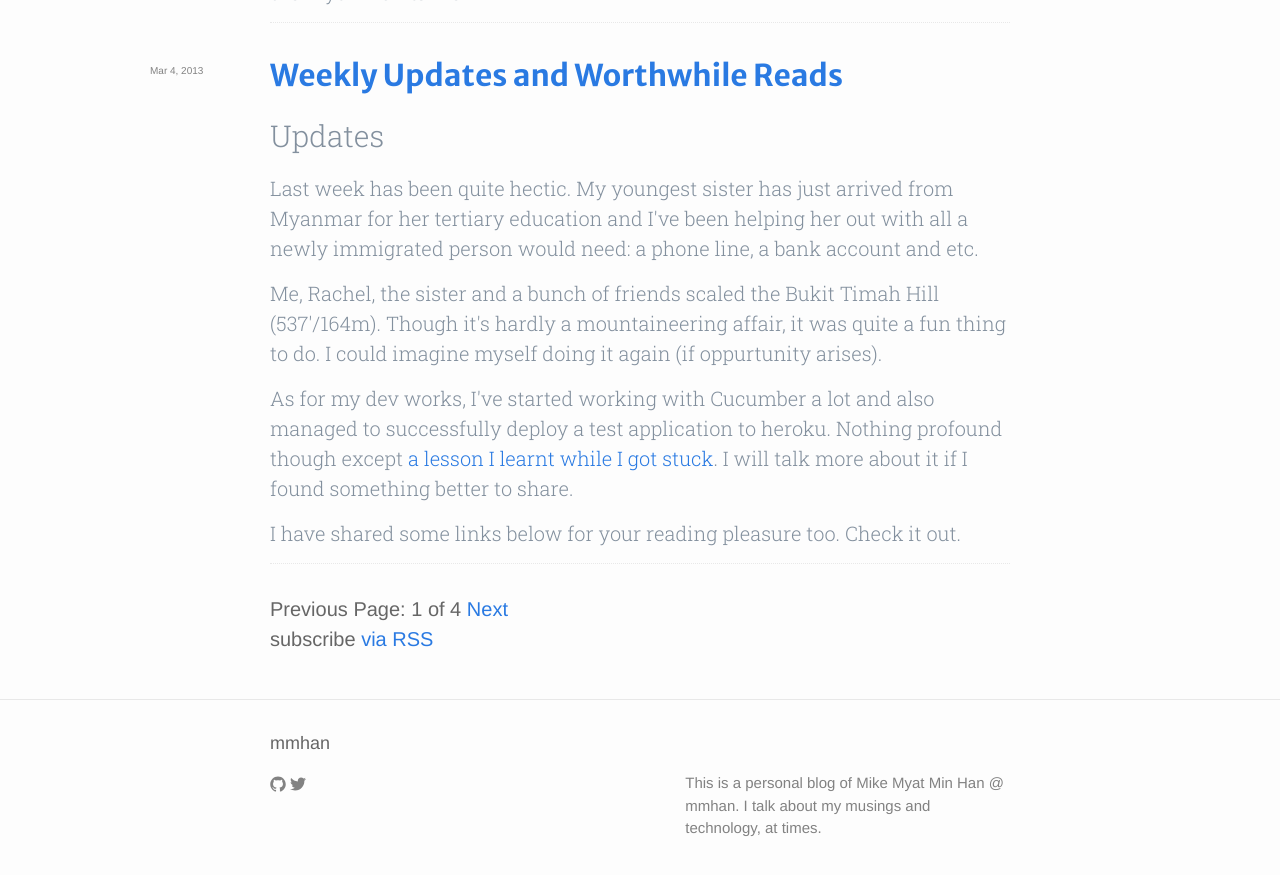
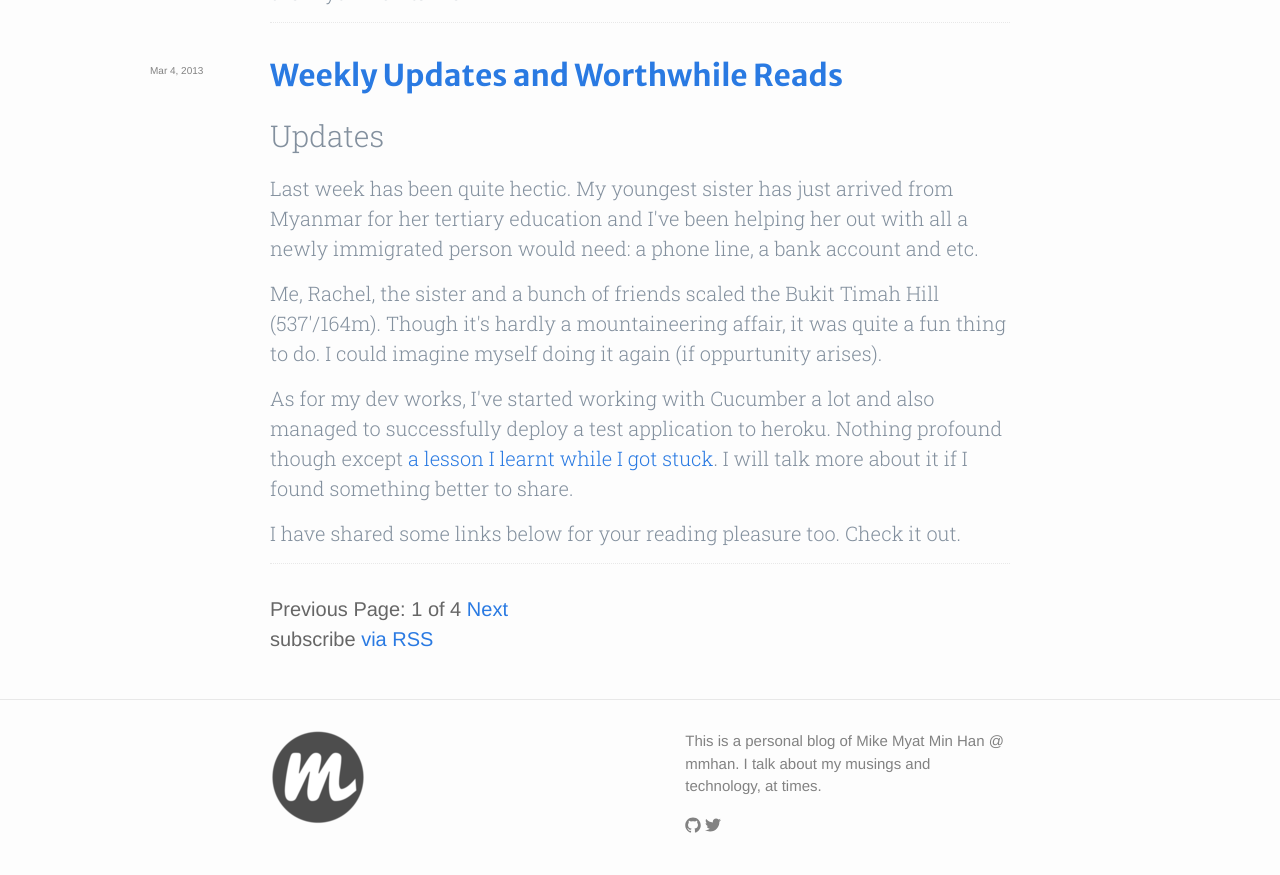
Before and after one commit to mmhan/jekyll-test, a Jekyll site: the page built from index.html, in a window 1280 px wide and 900 px high, scrolled down 1593 px. Shown: the top 875 px of the window. Built offline with Jekyll 4.4.1, drawn with Linux system fonts in a browser that asks for light colours; nearby versions of some CDN libraries; Markdown is read by kramdown in place of the engine named in the settings; the list of posts is cut into pages by our own code.

Commit message:
Integrate logo to footer

```diff
--- a/_includes/footer.html
+++ b/_includes/footer.html
@@ -2,11 +2,18 @@
 
   <div class="wrapper">
 
-    <h2 class="footer-heading">{{ site.title }}</h2>
-
     <div class="footer-col-wrapper">
       <div class="footer-col  footer-col-1">
-         <ul class="social-media-list">
+        <h2 class="footer-heading">
+          <img src="/favicon-96x96.png" alt="{{ site.title }}" />
+        </h2>
+
+
+      </div>
+
+      <div class="footer-col  footer-col-2">
+        <p class="text">{{ site.description }}</p>
+        <ul class="social-media-list">
           {% if site.github_username %}
           <li>
             <a href="https://github.com/{{ site.github_username }}">
@@ -33,10 +40,6 @@
           {% endif %}
         </ul>
       </div>
-
-      <div class="footer-col  footer-col-2">
-        <p class="text">{{ site.description }}</p>
-      </div>
     </div>
 
   </div>
```
